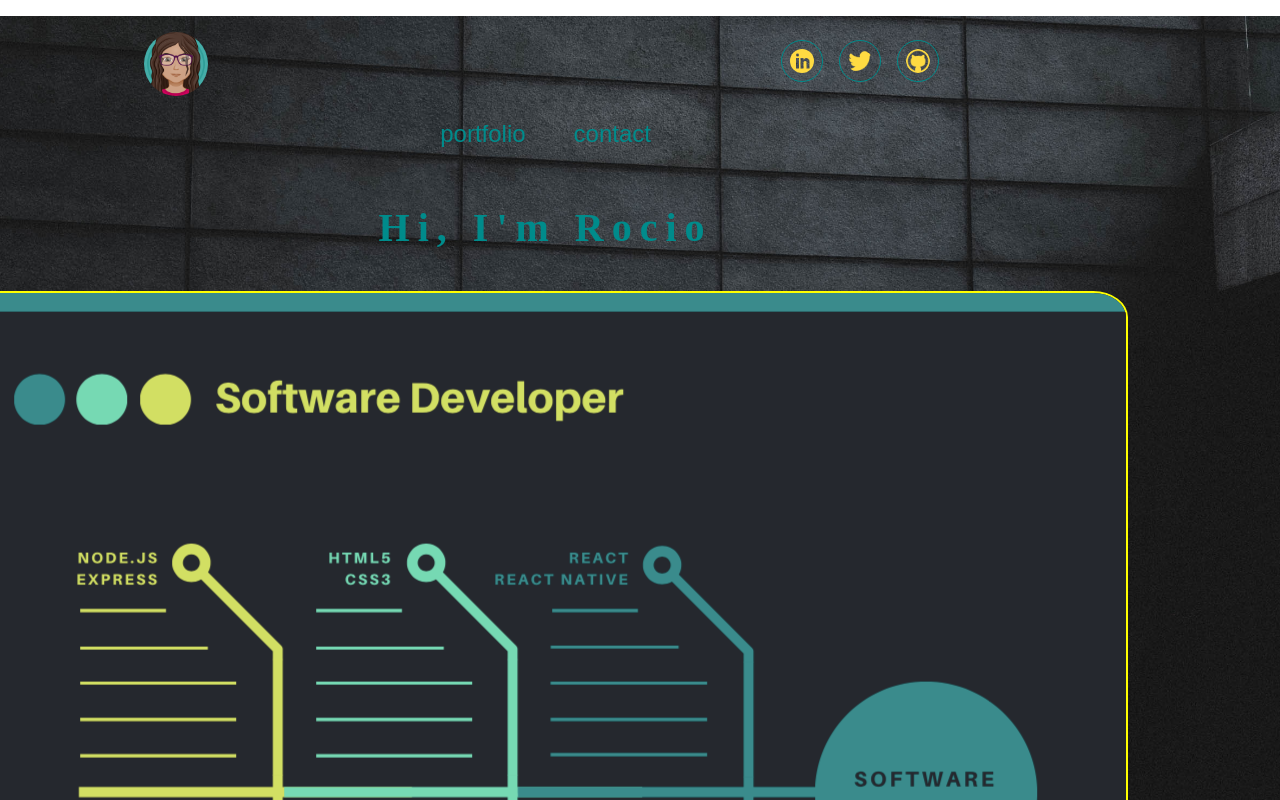
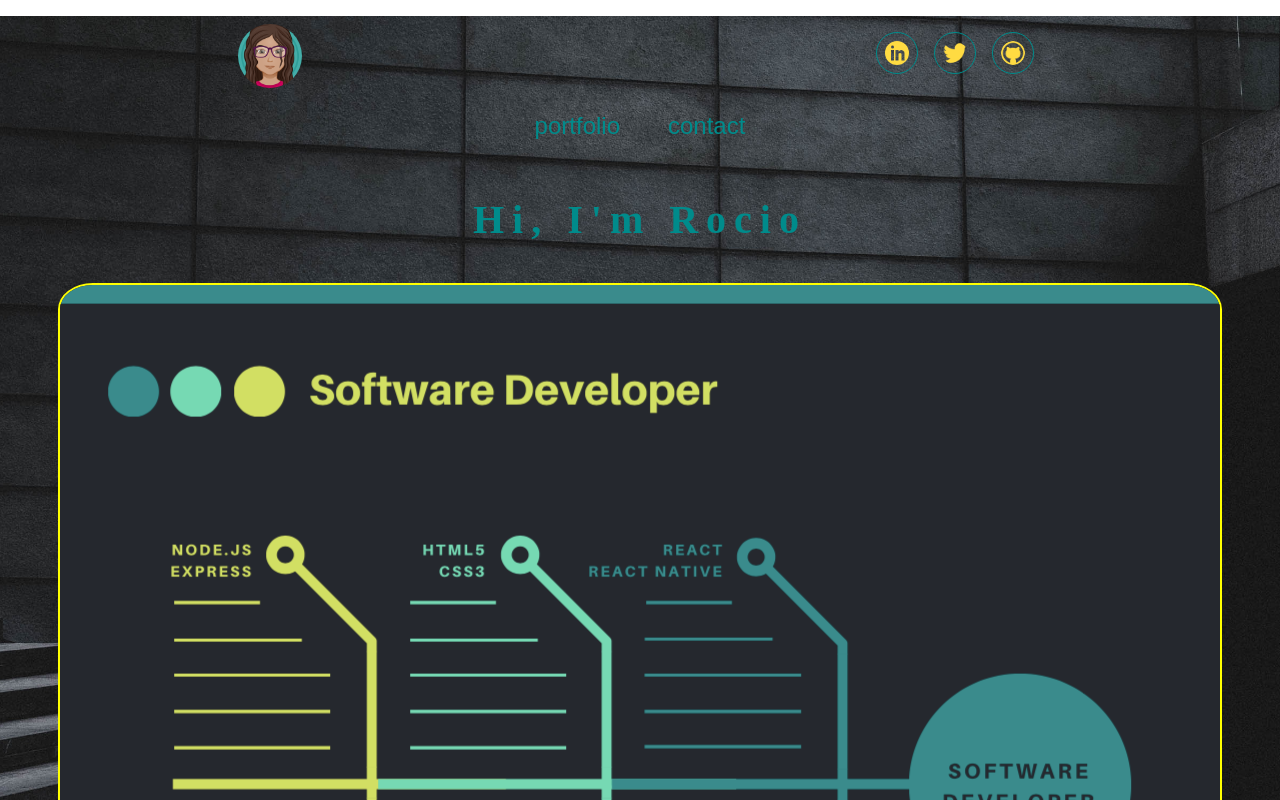
Before and after one commit to ixesta/Ixesta, a React (Create React App) app: page / in a window 1280 px wide. Shown: the top 800 px of the page. Built offline with nearby package versions, Linux system fonts and the light colour scheme; a web font is replaced by a local one.

Commit message:
margins again

```diff
--- a/src/App.css
+++ b/src/App.css
@@ -1,6 +1,6 @@
 body {
     width: 80%;
-    /* margin: 0 auto; */
+    margin: 0 auto;
 }
 
 html {
@@ -9,7 +9,7 @@ html {
     background-size: cover;
     background-repeat: no-repeat;
     background-position: center center;
-    margin: 0 auto;
+
 }
 
 a {
```
